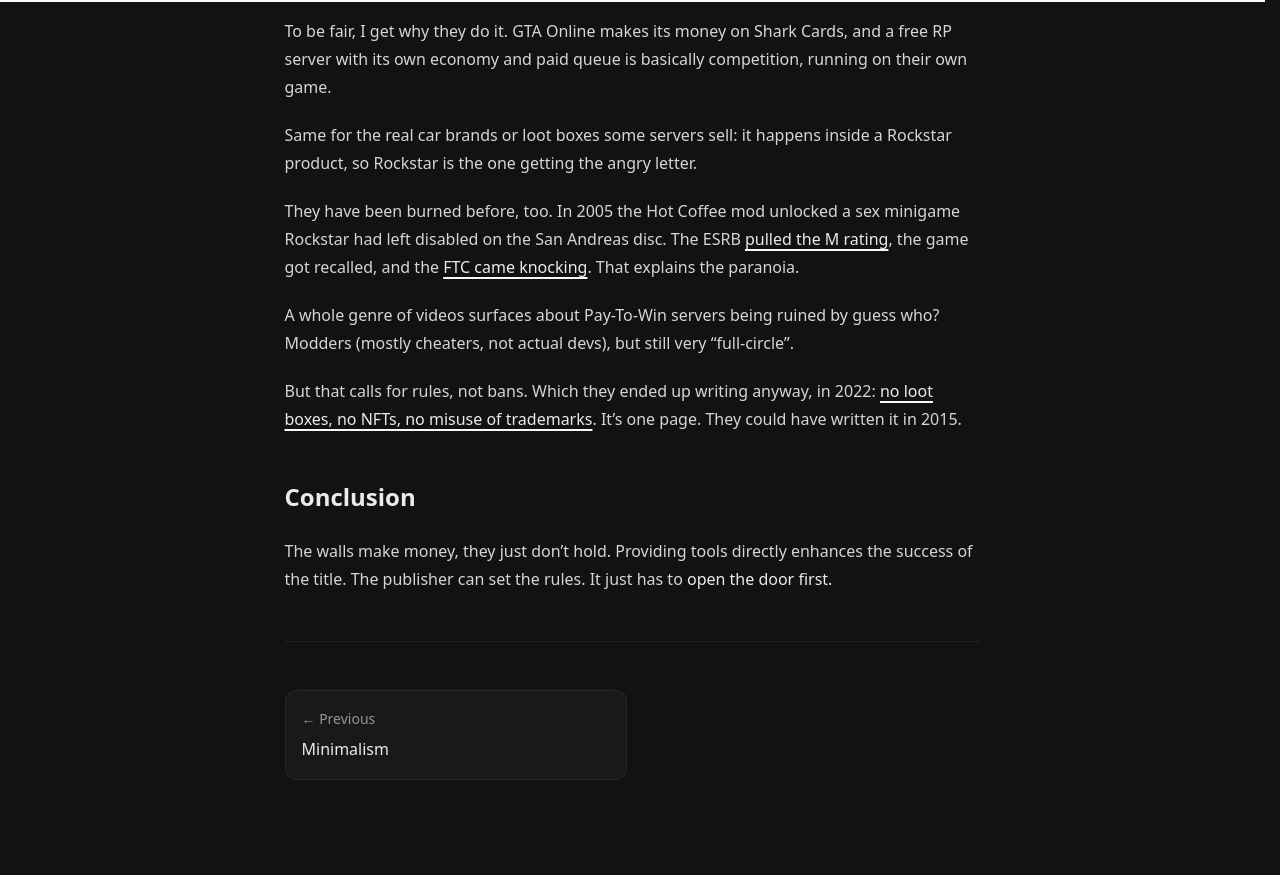
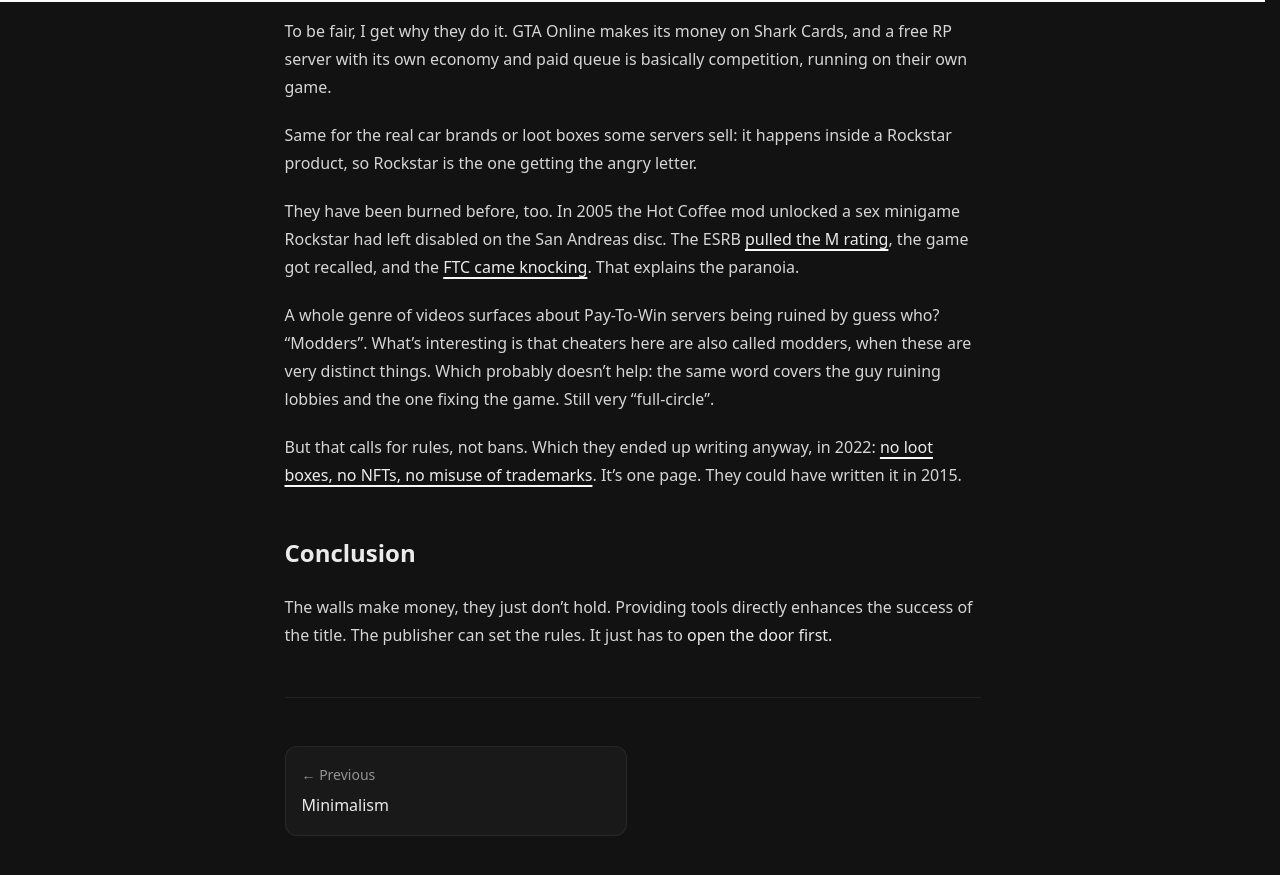
Before and after one commit to h8d13/dontreadthedocs, a Jekyll site: the page built from _notes/modding-wizards.md, in a window 1280 px wide and 900 px high, scrolled down 8347 px. Shown: the top 875 px of the window. Built offline with Jekyll 4.4.1, drawn with Linux system fonts in a browser that asks for light colours; before the commit the page ends 9191 px from its top, so only the background shows below that.

Commit message:
nice
Signed-off-by: h8d13 <hadean-eon-dev@proton.me>

```diff
--- a/_notes/modding-wizards.md
+++ b/_notes/modding-wizards.md
@@ -320,7 +320,9 @@ Rockstar had left disabled on the San Andreas disc. The ESRB
 [FTC came knocking][hotcoffee-ftc]. That explains the paranoia.
 
 A whole genre of videos surfaces about Pay-To-Win servers being ruined by guess who?
-Modders (mostly cheaters, not actual devs), but still very "full-circle".
+"Modders". What's interesting is that cheaters here are also called modders, when
+these are very distinct things. Which probably doesn't help: the same word covers
+the guy ruining lobbies and the one fixing the game. Still very "full-circle".
 
 But that calls for rules, not bans. Which they ended up writing anyway, in 2022:
 [no loot boxes, no NFTs, no misuse of trademarks][rp-policy]. It's one page.
```
